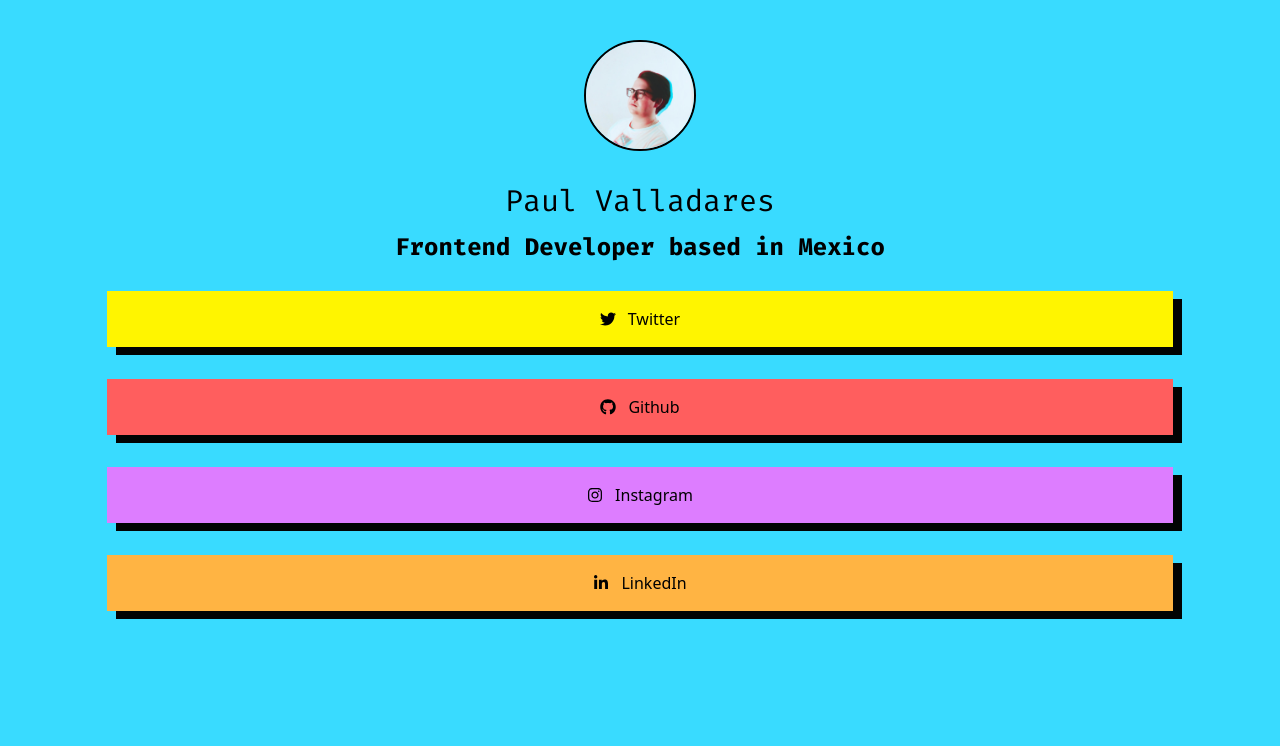
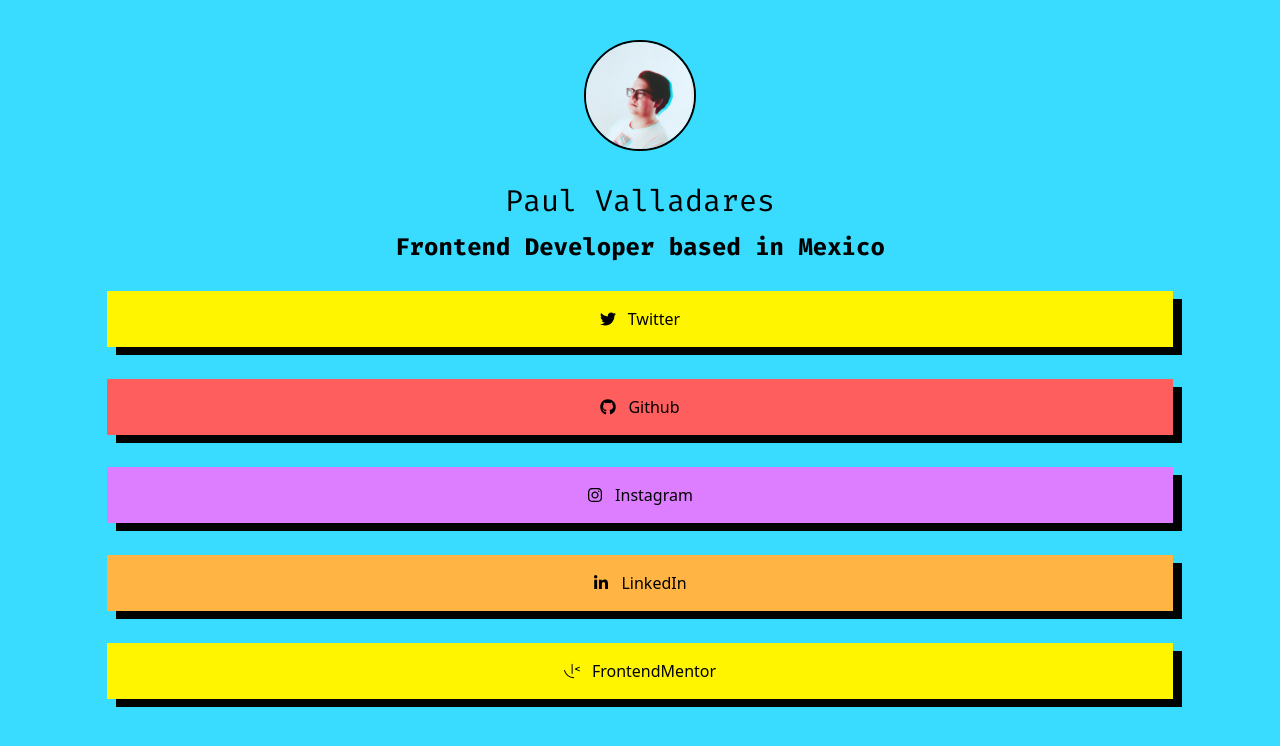
Before and after one commit to dreyfus92/pvlinks, a React (Vite) app: page / in a window 1280 px wide. Shown: the top 746 px of the page. Built offline with nearby package versions, Linux system fonts and the light colour scheme.

Commit message:
added frontend mentor button

```diff
--- a/src/App.jsx
+++ b/src/App.jsx
@@ -1,5 +1,6 @@
 import './index.css'
 import data from './data'
+import info from './info'
 
 function App() {
     const mappedInfo = data.map((item, index) => {
@@ -24,10 +25,10 @@
                 className="mx-auto mt-10 mb-8 border-2 border-black border-solid rounded-full w-28"
             />
             <h2 className="px-2 mb-3 text-3xl text-center font-custom">
-                Paul Valladares
+                {info.name}
             </h2>
             <p className="px-2 mb-3 text-2xl font-bold text-center font-custom">
-                Frontend Developer based in Mexico
+                {info.description}
             </p>
             <div className="flex flex-col w-10/12 mx-auto">{mappedInfo}</div>
         </div>
--- a/src/data.jsx
+++ b/src/data.jsx
@@ -1,4 +1,10 @@
-import { FaTwitter, FaGithub, FaInstagram, FaLinkedinIn } from 'react-icons/fa'
+import {
+    FaTwitter,
+    FaGithub,
+    FaInstagram,
+    FaLinkedinIn,
+} from 'react-icons/fa'
+import {SiFrontendmentor} from 'react-icons/si'
 export default [
     {
         socialMedia: 'Twitter',
@@ -24,4 +30,11 @@
         IconTitle: <FaLinkedinIn className="mr-3" />,
         color: 'bg-orange-nb',
     },
+    {
+        socialMedia: 'FrontendMentor',
+        url: 'https://www.frontendmentor.io/profile/dreyfus92',
+        IconTitle: <SiFrontendmentor className="mr-3" />,
+        color: 'bg-yellow-nb',
+    },
+
 ]
--- /dev/null
+++ b/src/info.jsx
@@ -0,0 +1,4 @@
+export default {
+    name: 'Paul Valladares',
+    description: 'Frontend Developer based in Mexico',
+}
```
